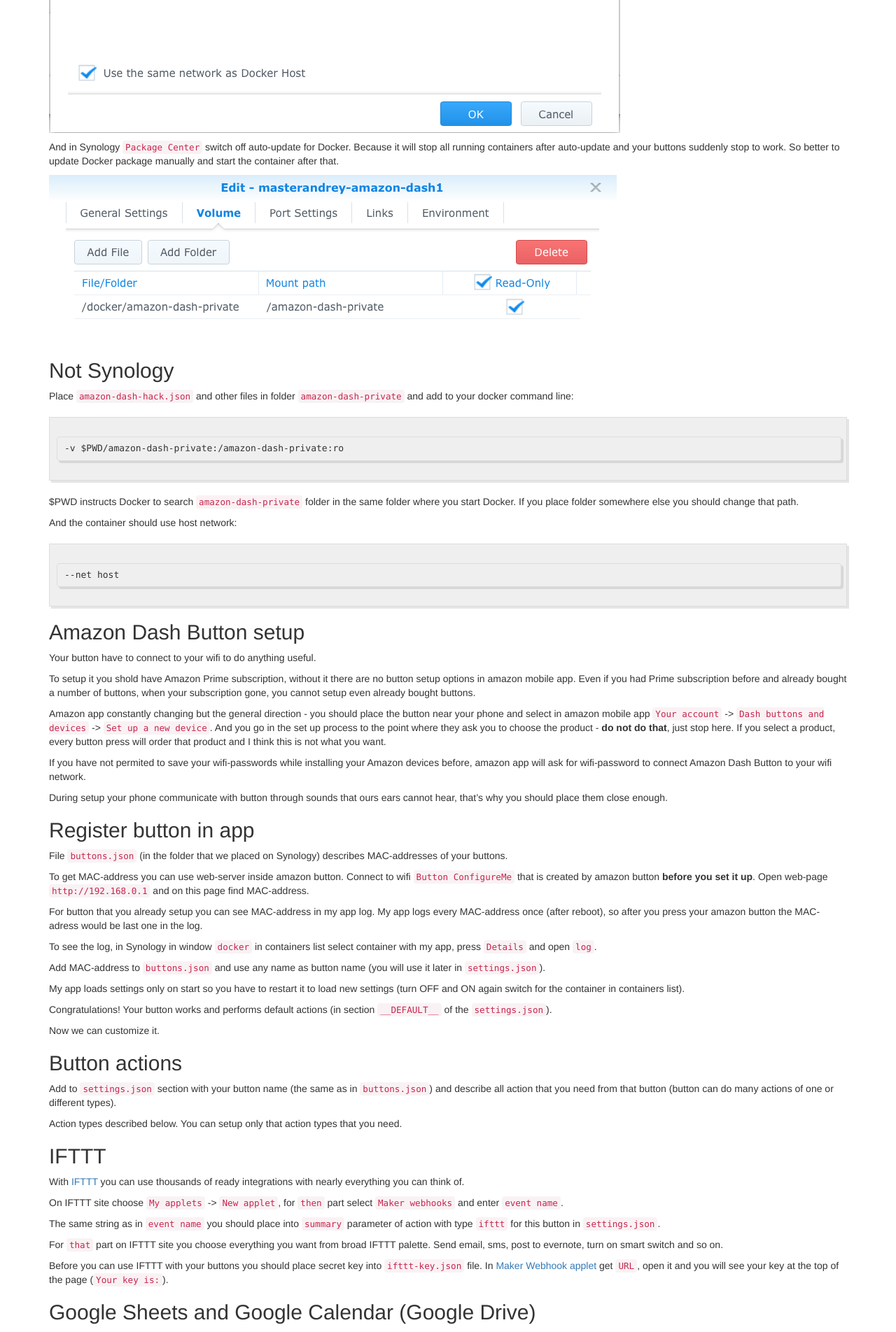
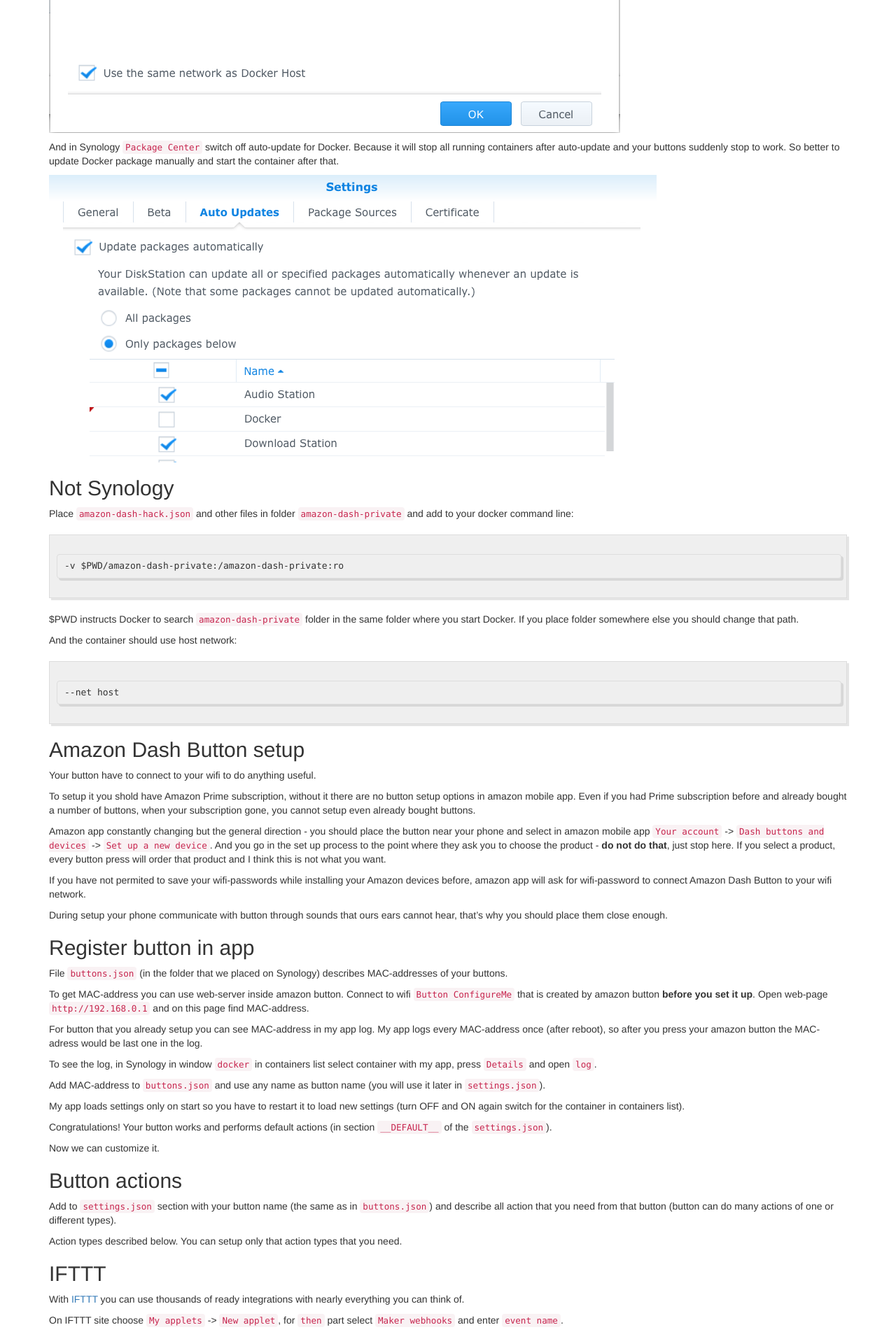
Before and after one commit to andgineer/sorokin.engineer, a Jekyll site: the page built from posts/en/_posts/2016-10-14-amazon_dash_button_hack_install.md, in a window 1280 px wide. Shown: the part 2321-4225 px from the top of the page at 70% size. Built offline with Jekyll 4.4.1, drawn with Linux system fonts in a browser that asks for light colours; nearby versions of some CDN libraries; comment, search, counter and statistics services are not loaded.

Commit message:
auto-update settings - 2

```diff
--- a/posts/en/_posts/2016-10-14-amazon_dash_button_hack_install.md
+++ b/posts/en/_posts/2016-10-14-amazon_dash_button_hack_install.md
@@ -40,7 +40,7 @@
 Because it will stop all running containers after auto-update and your buttons suddenly stop to work.
 So better to update Docker package manually and start the container after that.
 
-![](/images/dash_synology_docker_volume.png)
+![](/images/dash_synology_docker_autoupdate.png)
 
 ## Not Synology
 
```
Also changed, not shown: posts/ru/_posts/2016-10-14-amazon_dash_button_hack_install.md (+1 -1 lines).
